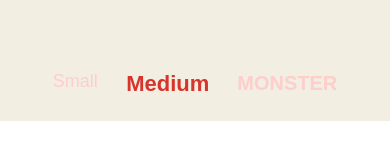
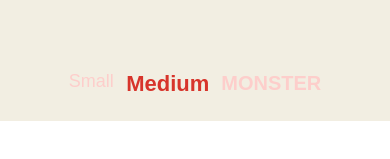
Before and after one commit to jivmy/pizza, a React (Create React App) app: page / in a window 390 px wide. Shown: the part 482-641 px from the top of the page. Built offline with nearby package versions, Linux system fonts and the light colour scheme; a web font is replaced by a local one.

Commit message:
mobile fix

```diff
--- a/src/App.js
+++ b/src/App.js
@@ -178,7 +178,7 @@ function App() {
 
           {/* Size Selection - All white when Monster selected */}
           <Stack
-            spacing={{ base: 8, lg: 4 }}
+            spacing={{ base: 4, lg: 4 }}
             position={{ base: "relative", lg: "fixed" }}
             bottom={{ base: "auto", lg: 8 }}
             left={{ base: "auto", lg: 8 }}
@@ -350,7 +350,7 @@ function App() {
           justifyContent="center"
           gap={4}
           alignItems="center"
-          zIndex={2}
+          zIndex={9999}
         >
           <Button
             variant="ghost"
```
